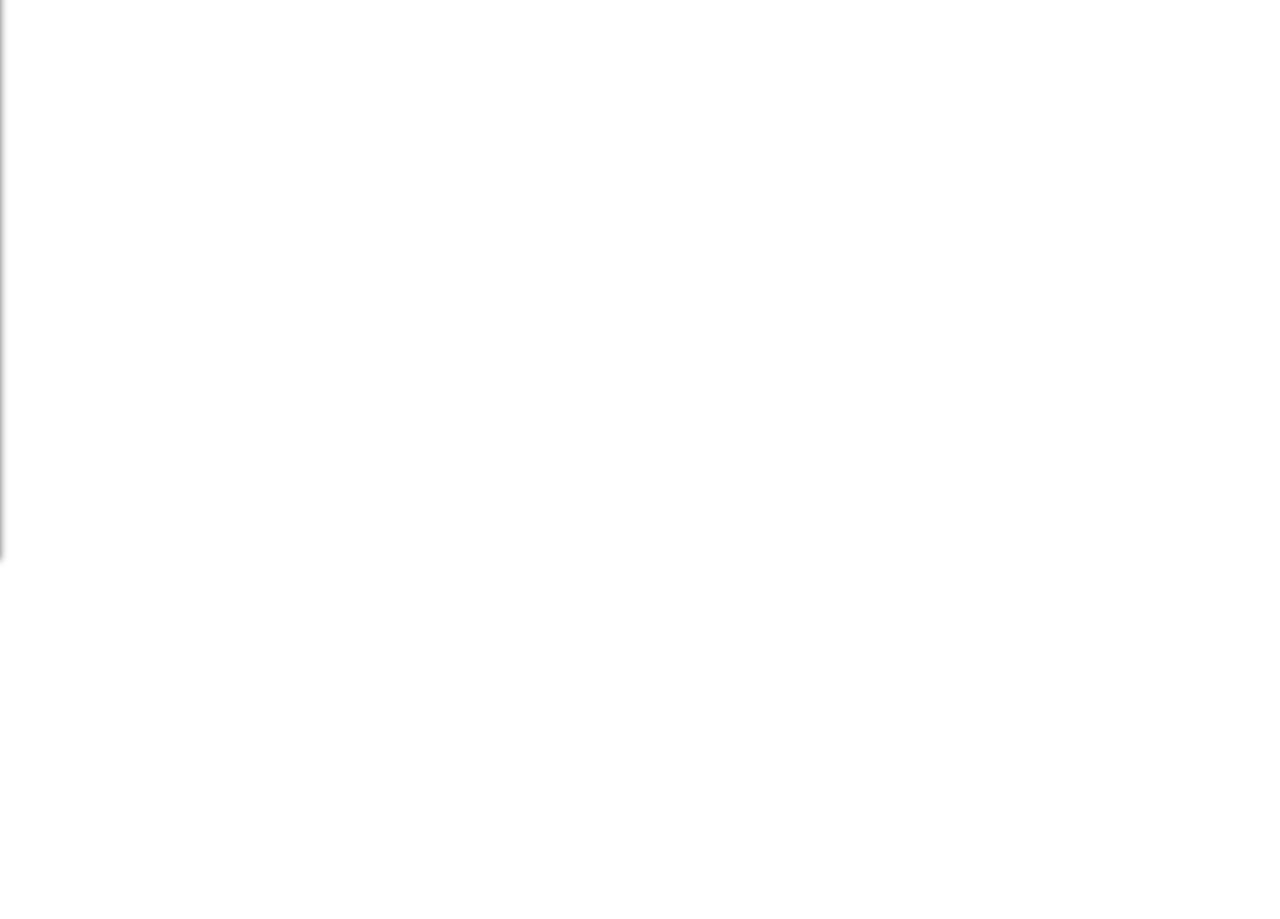
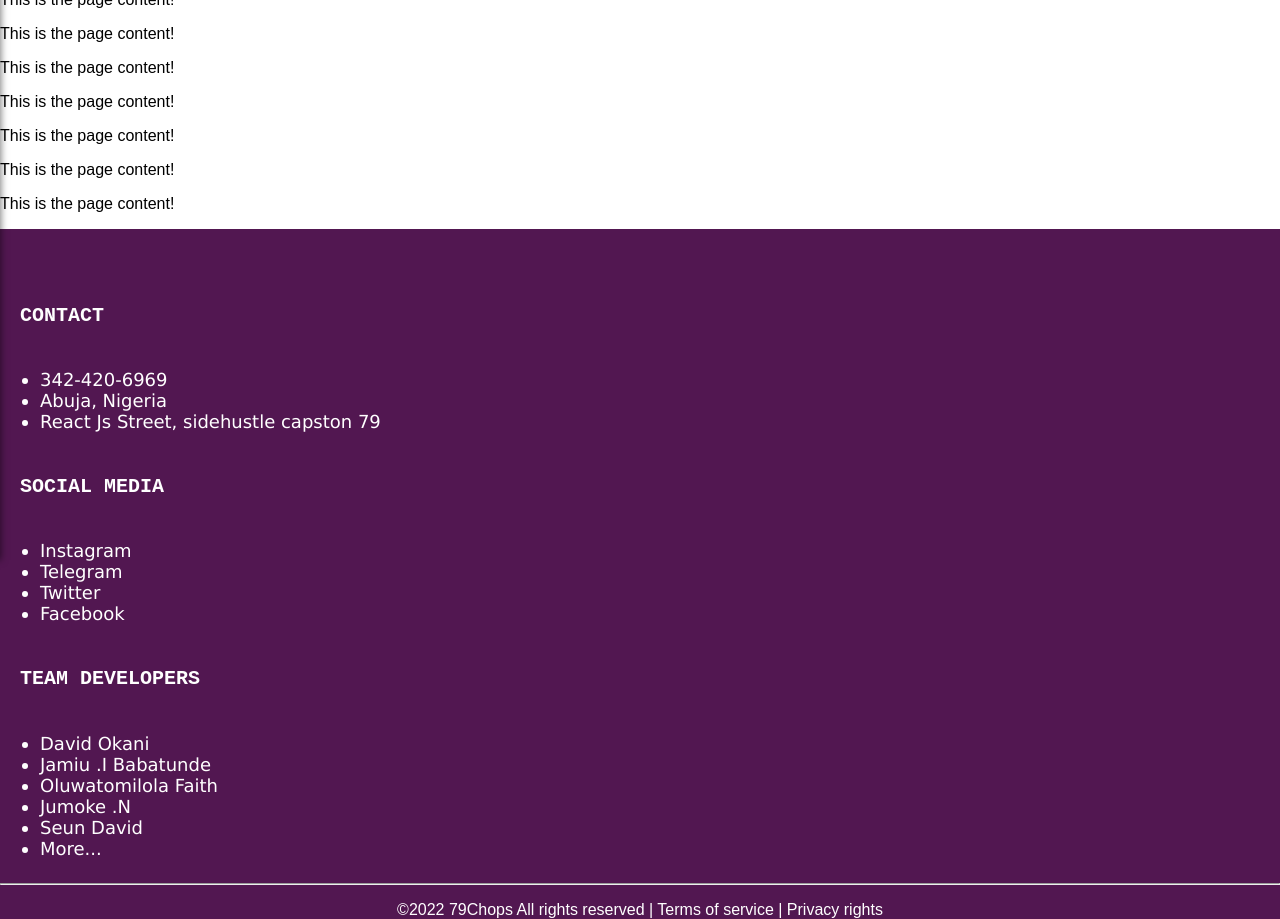
Before and after one commit to davidokani/79chops, a React (Create React App) app: page / in a window 1280 px wide. Shown: the part 240-1159 px from the top of the page. Before the commit the page ends 895 px from the top, so only its background shows below. Built offline with nearby package versions, Linux system fonts and the light colour scheme.

Commit message:
footer Done

```diff
--- a/src/App.js
+++ b/src/App.js
@@ -6,6 +6,7 @@ import BackDrop from './components/BackDrop/BackDrop';
 //import { render } from '@testing-library/react';
 //import sideDrawer from './components/SideDrawer/SideDrawer';
 //import backDrop from './components/BackDrop/BackDrop';
+import Footer from './components/footer/Footer';
 
 class App extends Component {
   state = {
@@ -34,9 +35,20 @@ class App extends Component {
         <SideDrawer show={this.state.sideDrawerOpen} />
         {backDrop}
         <main style={{ marginTop: '95px' }}>
+
+          <p>This is the page content!</p>
+          <p>This is the page content!</p>
+          <p>This is the page content!</p>
+          <p>This is the page content!</p>
+          <p>This is the page content!</p>
+          <p>This is the page content!</p>
+          <p>This is the page content!</p>
+          <p>This is the page content!</p>
+          <p>This is the page content!</p>
+          <p>This is the page content!</p>
           <p>This is the page content!</p>
         </main>
-
+        <Footer />
       </div>
     );
   }
--- /dev/null
+++ b/src/components/footer/Footer.js
@@ -0,0 +1,51 @@
+import React from "react";
+import './footer.css';
+
+const footer = () => {
+    return (
+        <div className="main-footer">
+            <div className="container">
+                <div className="row">
+                    {/* Column 1*/}
+                    <div className="col">
+                        <h4>CONTACT</h4>
+                        <ul className="list-unstyled">
+                            <li>342-420-6969 </li>
+                            <li>Abuja, Nigeria</li>
+                            <li>React Js Street, sidehustle capston 79</li>
+                        </ul>
+                    </div>
+                    {/* Column 2*/}
+                    <div className="col">
+                        <h4>SOCIAL MEDIA</h4>
+                        <ul className="list-unstyled">
+                            <li>Instagram</li>
+                            <li>Telegram</li>
+                            <li>Twitter</li>
+                            <li>Facebook</li>
+                        </ul>
+                    </div>
+                    {/* Column 3*/}
+                    <div className="col">
+                        <h4>TEAM DEVELOPERS</h4>
+                        <ul className="list-unstyled">
+                            <li>David Okani</li>
+                            <li>Jamiu .I Babatunde</li>
+                            <li>Oluwatomilola Faith</li>
+                            <li>Jumoke .N</li>
+                            <li>Seun David</li>
+                            <li>More...</li>
+                        </ul>
+                    </div>
+                </div>
+                <hr />
+                <div className="row"><p className="col-sm">
+                    &copy;{new Date().getFullYear()} 79Chops All rights reserved | Terms of service | Privacy rights</p>
+                </div>
+            </div>
+        </div>
+
+    )
+}
+
+export default footer;
--- a/src/components/footer/footer.css
+++ b/src/components/footer/footer.css
@@ -0,0 +1,30 @@
+.main-footer {
+    color: white;
+    background-color: #521751;
+    padding-top: 3em;
+    position: relative;
+    padding-bottom: 0;
+    position: relative;
+    width: 100%;
+}
+
+
+div.col h4 {
+    padding-left: 20px;
+    font-family: 'Courier New', Courier, monospace;
+    font-size: 20px;
+}
+
+div.col ul {
+    display: inline-flex;
+    flex-direction: column;
+}
+
+div.col ul li {
+    font-size: 18px;
+    font-family: 'Lucida Sans', 'Lucida Sans Regular', 'Lucida Grande', 'Lucida Sans Unicode', Geneva, Verdana, sans-serif;
+}
+
+div p.col-sm {
+    text-align: center;
+}
--- a/src/components/navbar/navbar.css
+++ b/src/components/navbar/navbar.css
@@ -5,6 +5,7 @@
     width: 100%;
     background-color: #521751;
     height: 90px;
+    z-index: 1;
 
 }
 
```
Also changed, not shown: src/components/footer/Footer.jsx (deleted, +0 -12 lines).
